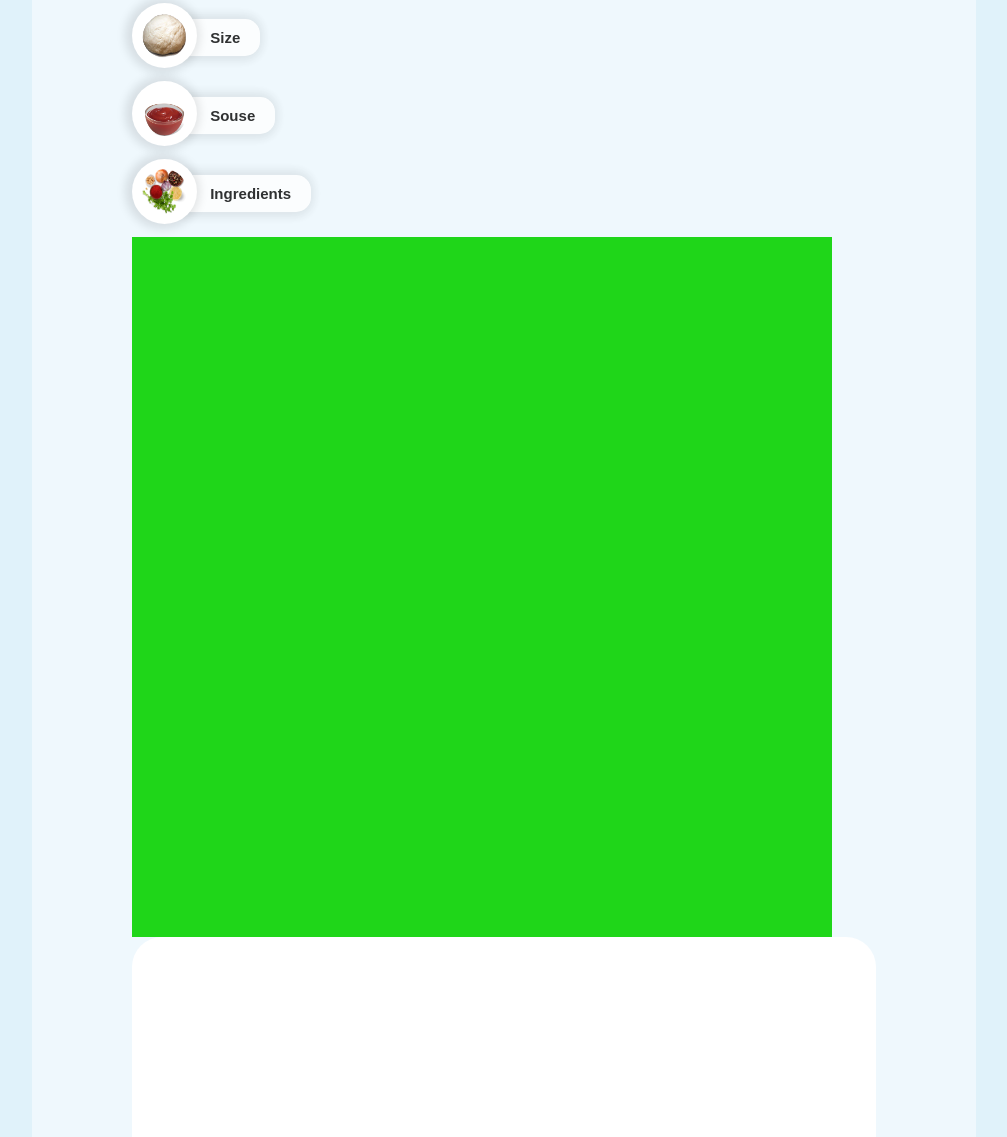
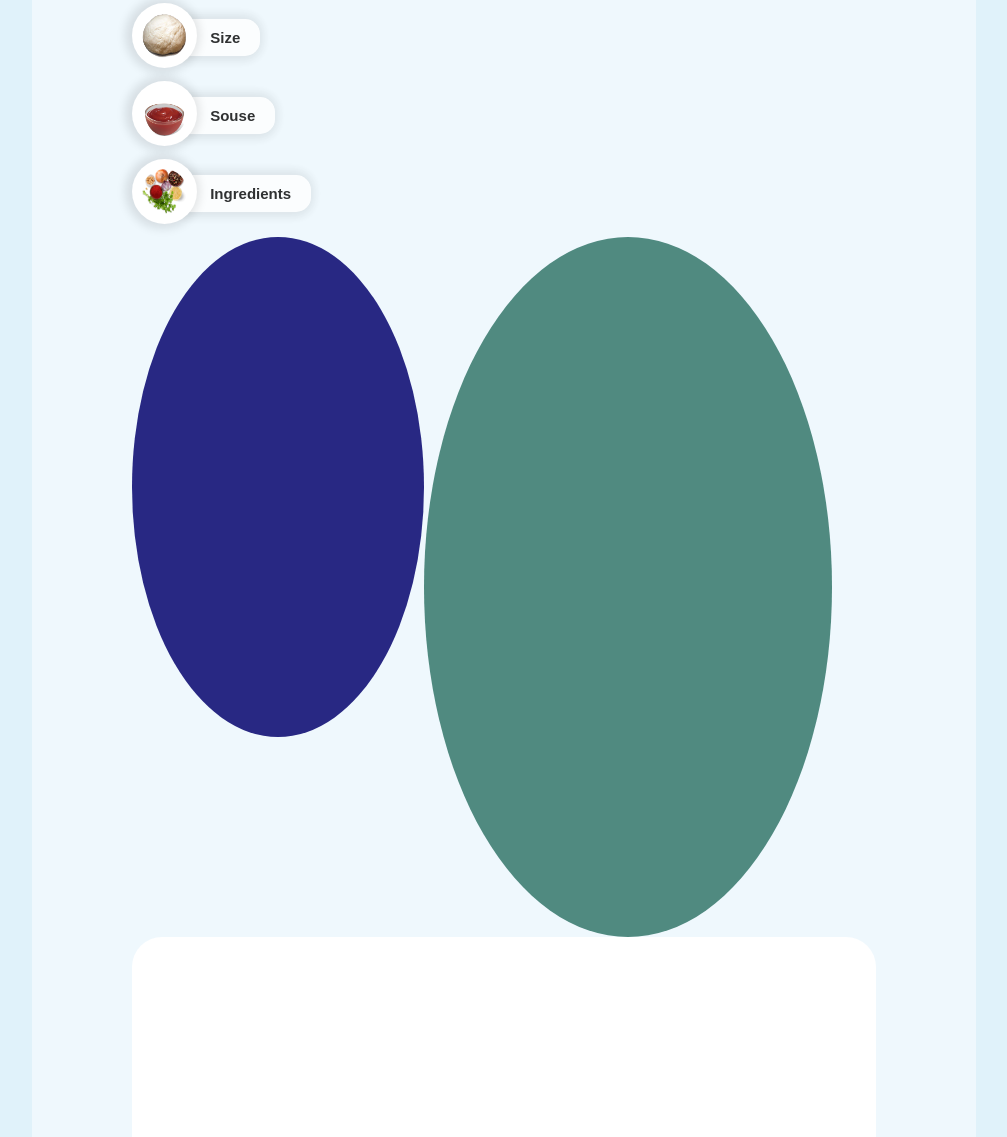
Before and after one commit to 7AldiK/template1, a plain HTML site: page template/index.html in a window 1280 px wide. Shown: the part 301-1438 px from the top of the page, without its empty margins (136-1143 px from the left). Drawn offline with Linux system fonts and the light colour scheme.

Commit message:
Add files via upload

```diff
--- a/template/index.html
+++ b/template/index.html
@@ -40,11 +40,9 @@
             </div>
             <!--Pizza-->
             <div class="pizza">
-                <div class="pizza__diameter">
-                    <div class="pizza__large"></div>
-                    <div class="pizza__medium"></div>
-                    <div class="pizza__short"></div>
-                </div>
+                <div class="pizza__short"></div>
+                <div class="pizza__medium"></div>
+                <div class="pizza__large"></div>
             </div>
             <!--Bar-->
             <div class="bar">
--- a/template/style.css
+++ b/template/style.css
@@ -96,15 +96,9 @@ p {
 /*---Pizza---*/
 
 .pizza {
-    /* display: flex;
-    justify-content: center; */
-}
-
-.pizza__diameter {
+    display: flex;
+    justify-content: center;
     max-width: 700px;
-    height: 700px;
-    background: #1fd619;
-    display: flex;
 }
 
 .pizza__image {
@@ -114,21 +108,22 @@ p {
 
 .pizza__large {
     position: relative;
-    max-width: 700px;
+    width: 700px;
     height: 700px;
-    background: #101012;
+    background: #508a80;
     border-radius: 50%;
     z-index: 100px;
 }
 
 .pizza__medium {
     position: relative;
-    max-width: 500px;
+    width: 500px;
     height: 500px;
-    background: #101012;
+    background: #282883;
     border-radius: 50%;
     z-index: 200px;
 }
+
 
 /*---Bar---*/
 
```
